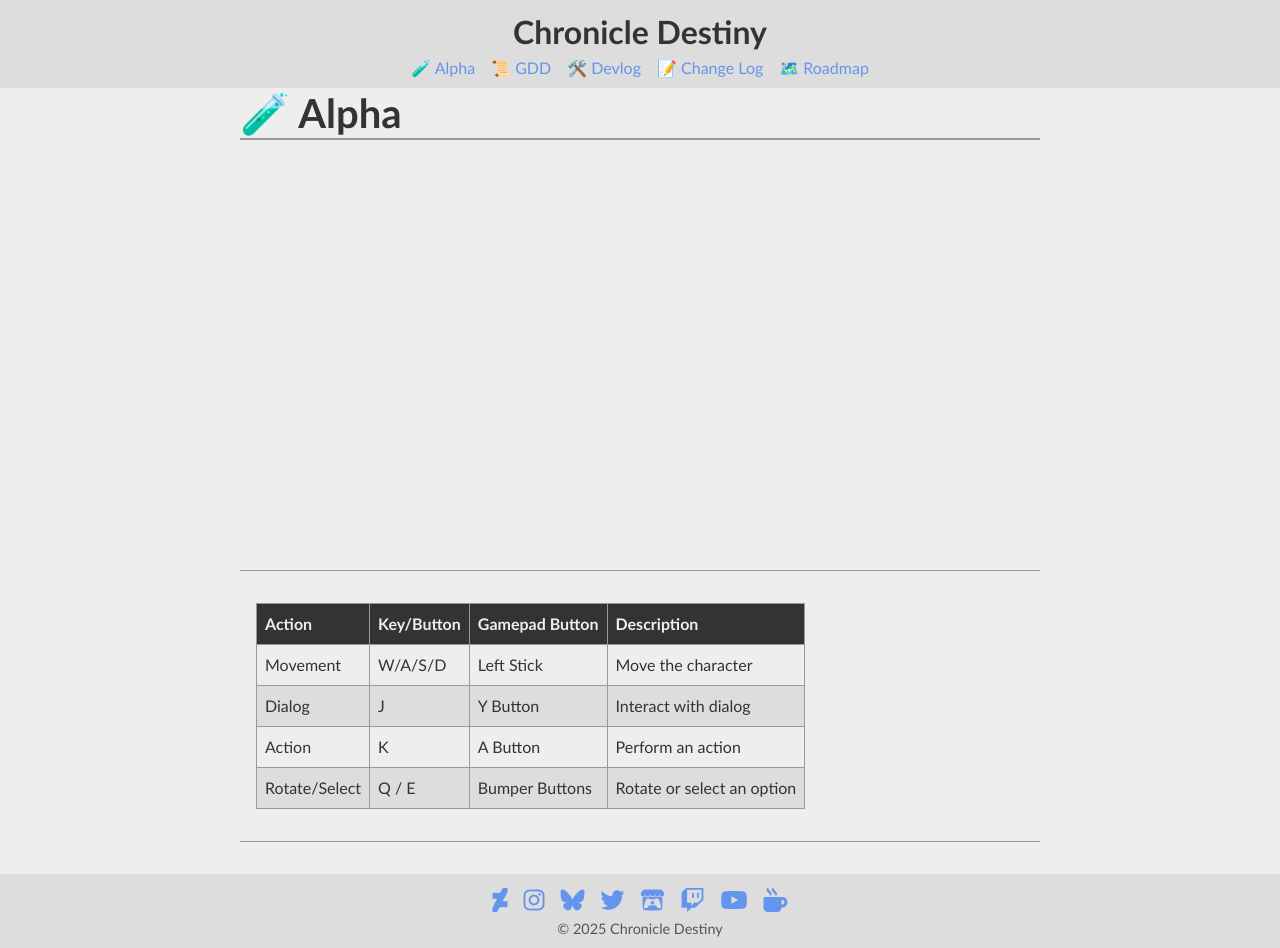
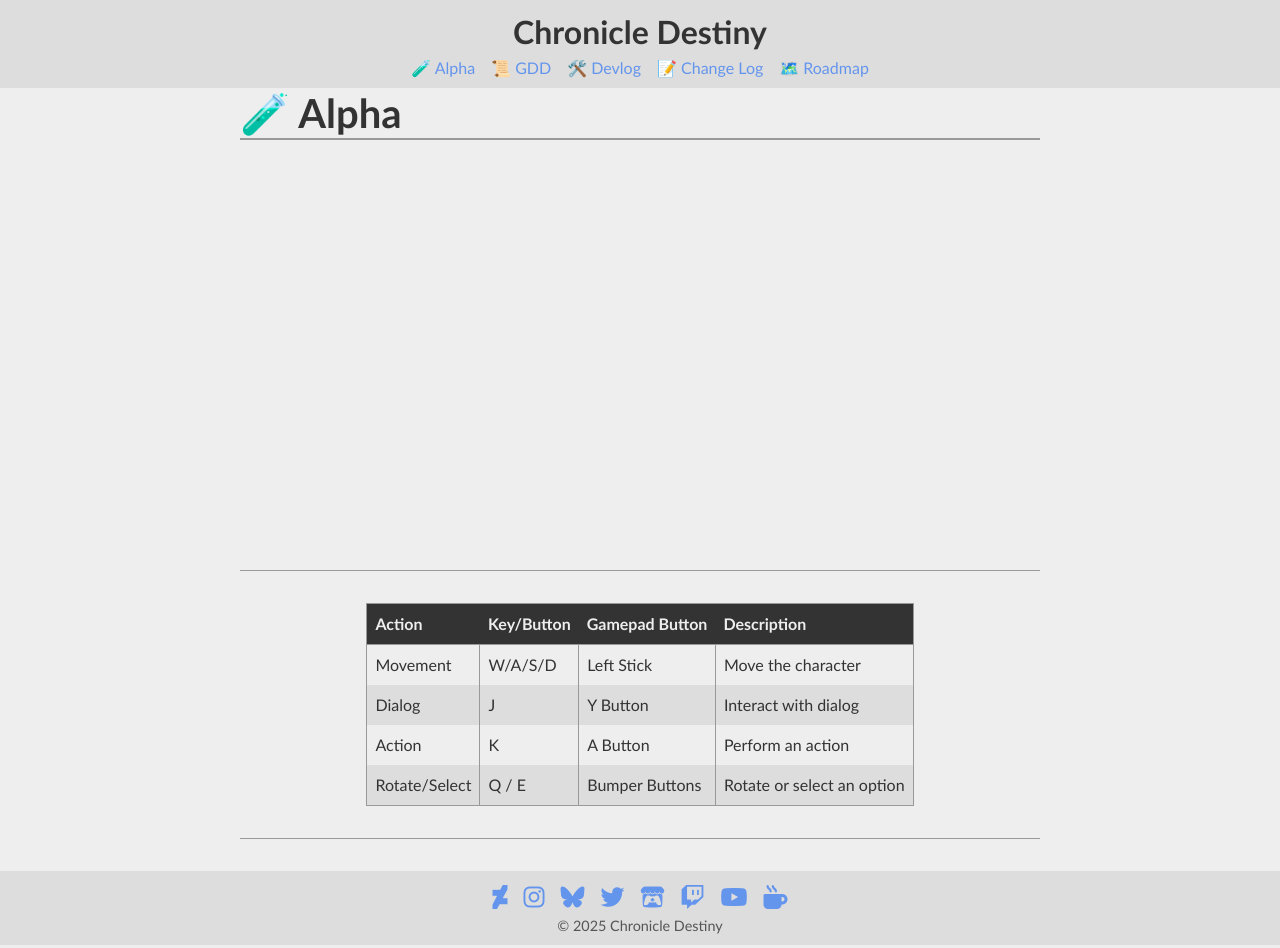
Before and after one commit to zBuLe/Chronicle-Destiny, a Jekyll site: the page built from index.md, in a window 1280 px wide. Built offline with Jekyll 4.4.1, drawn with Linux system fonts in a browser that asks for light colours; nearby versions of some CDN libraries; our own code applies the rules of GitHub Pages for plain Markdown files; a script that is not in the unit is left out.

Commit message:
refactor table styles for improved readability and structure

```diff
--- a/assets/css/markdown.css
+++ b/assets/css/markdown.css
@@ -120,29 +120,34 @@ main hr {
 }
 
 /* =========================
-   Tables
+   Tables (
    ========================= */
+
 main table {
+    border: 1px solid var(--line-color);      /* outer border only */
     border-collapse: collapse;
-    margin: 1rem;
+    margin: 1rem auto;
+    font-size: 1em;
 }
 
-main table, main th, main td {
-    border: 1px solid var(--line-color);
+main th {
+    border-bottom: 1px solid var(--line-color); /* header underline */
+    background-color: var(--text-color);        /* your current dark header style */
+    color: var(--bg-color);
+    font-weight: bold;
+    text-align: left;
+    padding: 0.5rem;
 }
 
-main th, main td {
-    padding: 0.5rem 0.5rem;
-    text-align: left;
+main td {
+    padding: 0.5rem;
 }
 
-main thead {
-    background-color: var(--text-color);
-    color: var(--bg-color);
-    font-weight: bold;
+main td + td {
+    border-left: 1px solid var(--line-color);   /* column separators only */
 }
 
-/* Striped rows */
+/* Striped rows for readability */
 main tbody tr:nth-child(odd) {
     background-color: var(--bg-color);
 }
```
